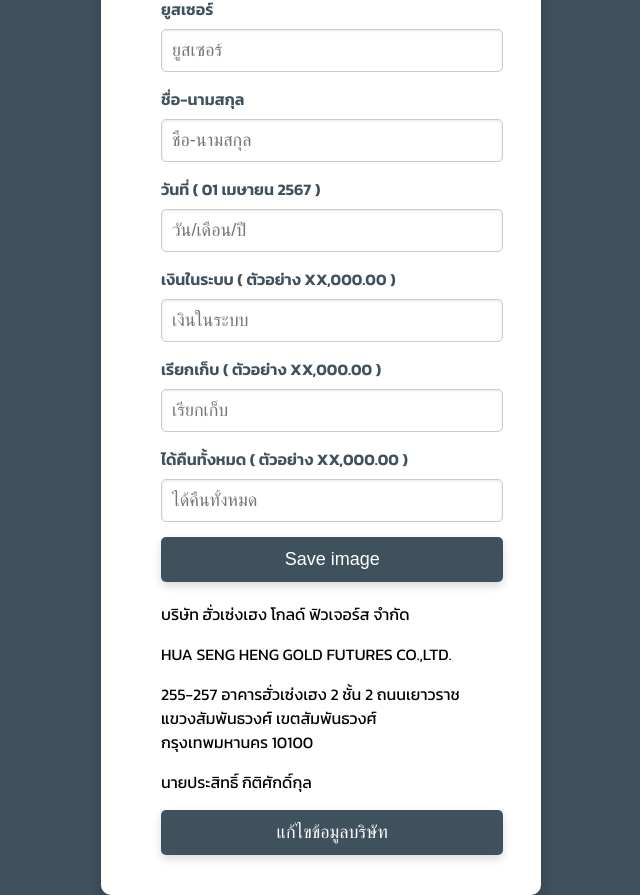
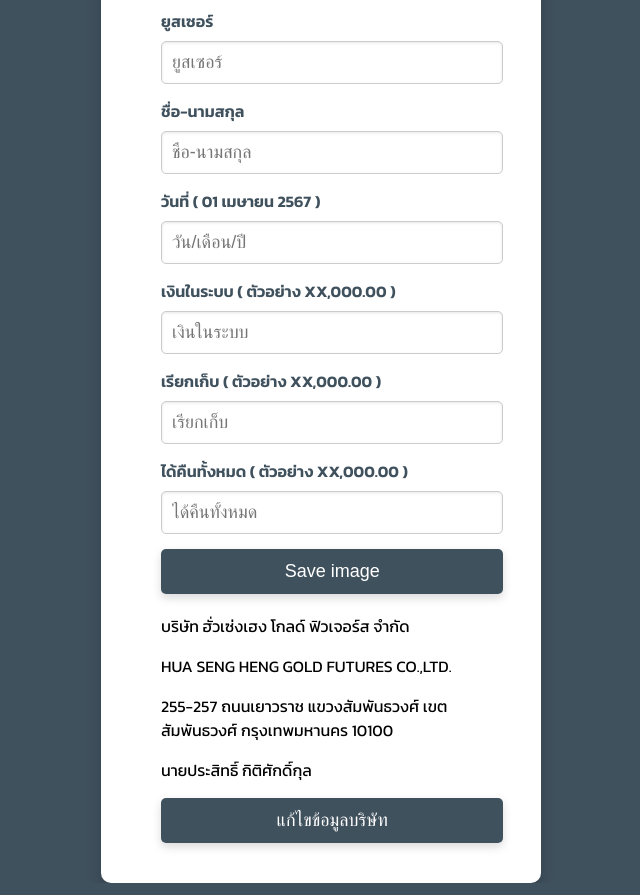
Before and after one commit to useronlineid/ans, a plain HTML site: page index.html in a window 1280 px wide. Shown: the part 19-914 px from the top of the page, without its empty margins (319-959 px from the left). Drawn offline with Linux system fonts and the light colour scheme.

Commit message:
index.html

```diff
--- a/index.html
+++ b/index.html
@@ -34,7 +34,7 @@
         <div class="company-info">
             <p id="companyName">บริษัท ฮั่วเซ่งเฮง โกลด์ ฟิวเจอร์ส จำกัด</p>
             <p id="companyNameEng">HUA SENG HENG GOLD FUTURES CO.,LTD.</p>
-            <p id="companyAddress">255-257 อาคารฮั่วเซ่งเฮง 2 ชั้น 2 ถนนเยาวราช แขวงสัมพันธวงศ์ เขตสัมพันธวงศ์ กรุงเทพมหานคร 10100</p>
+            <p id="companyAddress">255-257 ถนนเยาวราช แขวงสัมพันธวงศ์ เขตสัมพันธวงศ์ กรุงเทพมหานคร 10100</p>
             <p id="companyName1">นายประสิทธิ์ กิติศักดิ์กุล</p>
             <button type="button" id="editCompanyInfo">แก้ไขข้อมูลบริษัท</button>
         </div>
```
